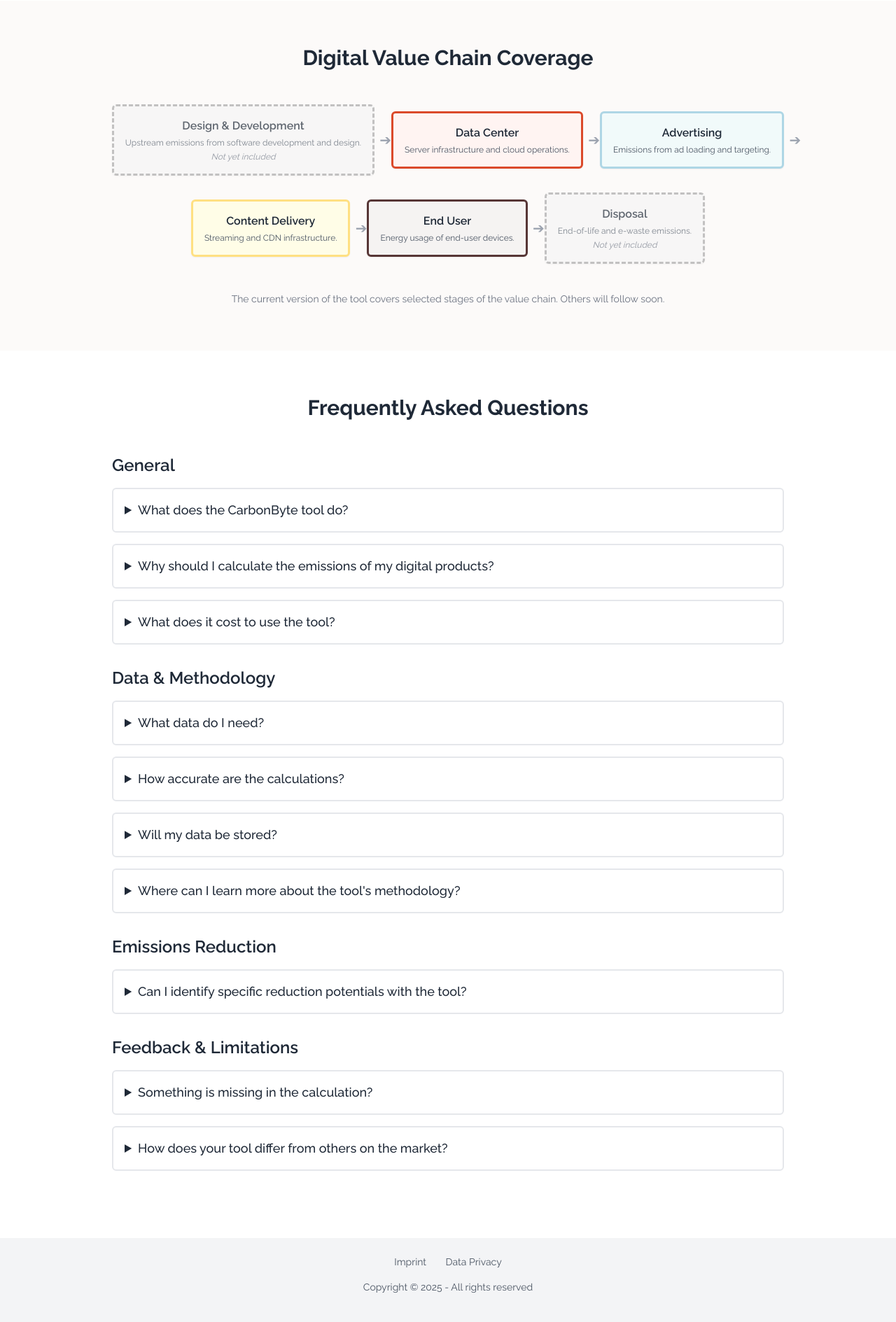
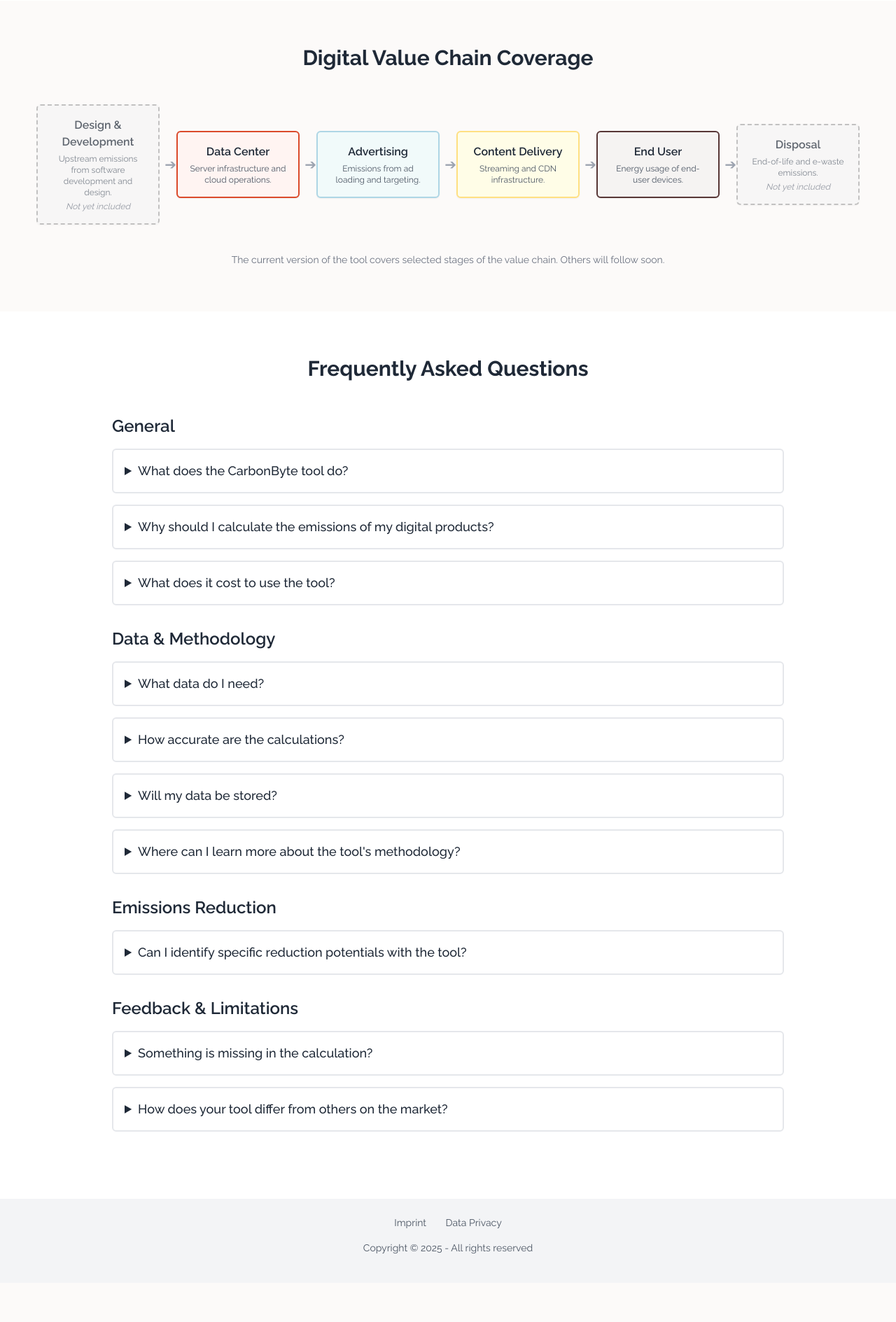
Before and after one commit to AnneLovina/carbonbyte, a Flask app: page / in a window 1280 px wide. Shown: the part 612-2501 px from the top of the page at 70% size. After the commit the page ends 2404 px from the top, so only its background shows below. Run offline with Flask 3, Linux system fonts and the light colour scheme; some libraries are stand-ins or nearby versions.

Commit message:
Update landing.html
Features

```diff
--- a/templates/landing.html
+++ b/templates/landing.html
@@ -35,19 +35,19 @@
 <!-- Key Features Section -->
 <!-- Digital Value Chain Coverage -->
 <div class="py-16" style="background-color: #fcfaf9;">
-  <div class="max-w-6xl mx-auto px-4 sm:px-6 lg:px-8">
+  <div class="max-w-7xl mx-auto px-4 sm:px-6 lg:px-8">
     <h2 class="text-3xl font-bold text-center mb-12">Digital Value Chain Coverage</h2>
 
-    <div class="flex flex-wrap justify-center items-center gap-4 lg:gap-6">
+    <div class="flex flex-wrap justify-center items-center gap-4 lg:gap-6 lg:flex-nowrap">
       {% for feature in config.features %}
       <div class="relative flex flex-col items-center">
         <div
-          class="w- text-center p-4 rounded-md shadow-sm transition-all duration-300"
+          class="w-44 text-center p-4 rounded-md shadow-sm transition-all duration-300"
           style="
             background-color: {{ feature.bg_color }};
             opacity: {{ '0.7' if feature.status == 'not_included' else '1' }};
             border-style: {{ 'dashed' if feature.status == 'not_included' else 'solid' }};
-            border-width: 3px;
+            border-width: 2px;
             {% if feature.title == 'Data Center' %}
               border-color: #db4a2b;
             {% elif feature.title == 'Advertising' %}
```
